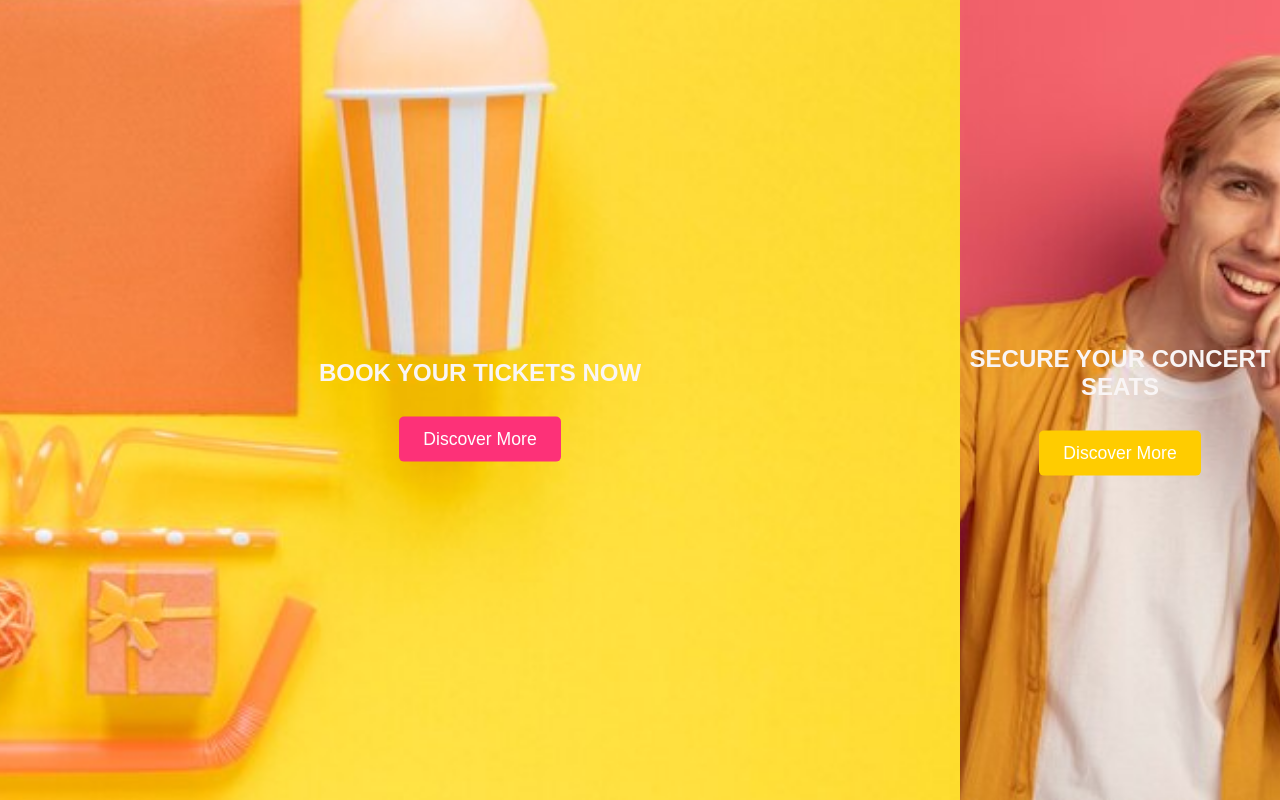
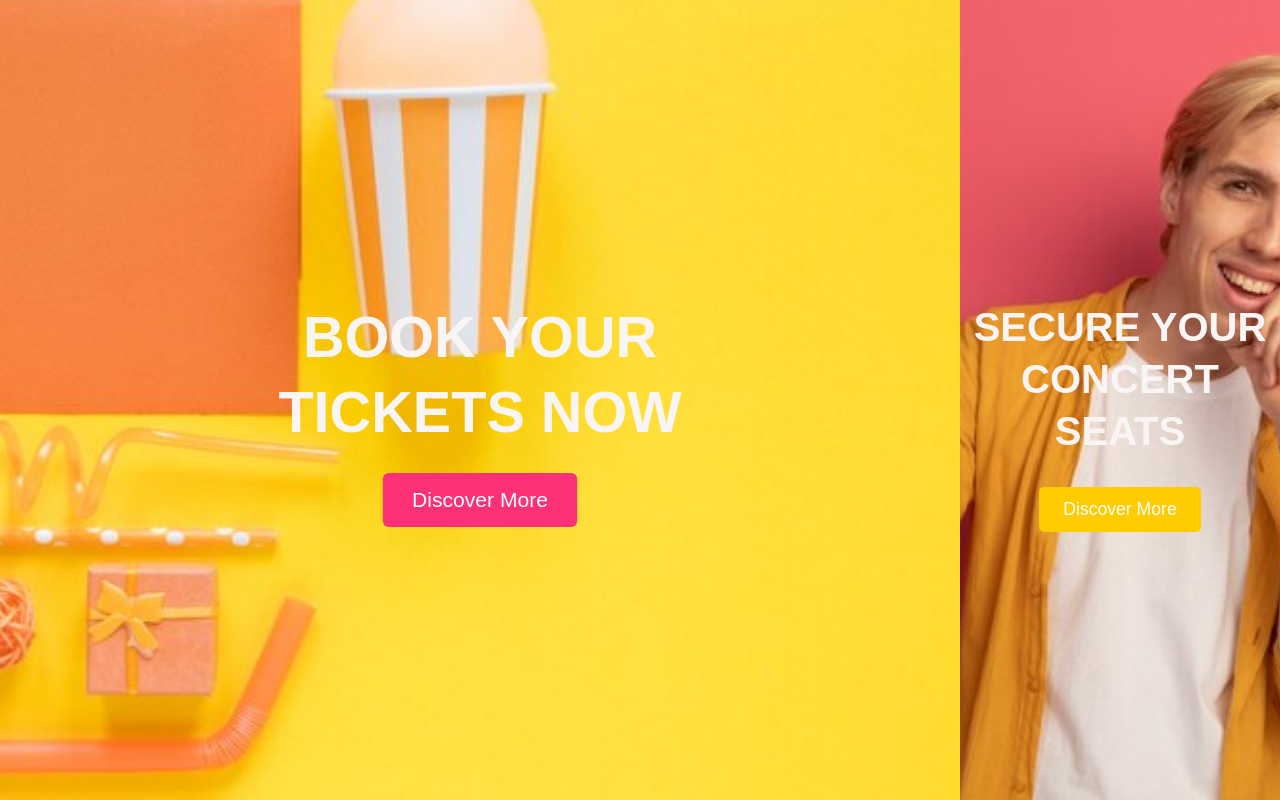
Before and after one commit to AASTHA2020/ticketbooking_react, a React (Vite) app: page / in a window 1280 px wide. Built offline with nearby package versions, Linux system fonts and the light colour scheme.

Commit message:
smooth transition

```diff
--- a/src/pages/Home.jsx
+++ b/src/pages/Home.jsx
@@ -18,14 +18,14 @@ const Home = () => {
       <div className={styles.section}>
         <img src={leftImage} alt="Book Your Tickets Now" className={styles.image} />
         <div className={styles.overlay}>
-          <h2 className={styles.header}>BOOK YOUR <b>TICKETS NOW</b></h2>
+          <h2 className={styles.header}>BOOK YOUR <br /> TICKETS NOW</h2>
           <button className={styles.leftButton} onClick={() => handleNavigate('/ticketBooking')}>Discover More</button>
         </div>
       </div>
       <div className={styles.section}>
         <img src={rightImage} alt="Secure Your Concert Seats" className={styles.image} />
         <div className={styles.overlay}>
-          <h2 className={styles.header}>SECURE YOUR <b>CONCERT SEATS</b></h2>
+          <h2 className={styles.header}>SECURE YOUR <br /> CONCERT SEATS</h2>
           <button className={styles.rightButton} onClick={() => handleNavigate('/ticketBooking')}>Discover More</button>
         </div>
       </div>
--- a/src/styles/Home.module.css
+++ b/src/styles/Home.module.css
@@ -37,9 +37,13 @@
   left: 50%;
   transform: translate(-50%, -50%);
   color: rgb(249, 245, 245);
-  font-weight: bolder;
   text-align: center;
   width: 100%; /* Ensure overlay covers the entire section */
+  transition: transform 1s cubic-bezier(0.42, 0, 0.58, 1); /* Smooth transition for zoom effect */
+}
+
+.section:hover .overlay {
+  transform: translate(-50%, -50%) scale(1.2); /* Zoom effect for overlay */
 }
 
 /* Ensure buttons are clickable */
@@ -74,3 +78,15 @@
   transform: translateY(-4px); /* Lift effect */
   box-shadow: 0 6px 12px rgba(0, 0, 0, 0.3); /* Enhanced shadow */
 }
+
+.header {
+  font-size: 2.5rem; /* Increase font size */
+  font-weight: bold; /* Make font bold */
+  line-height: 1.3; /* Increase line height for better readability */
+  margin-bottom: 20px; /* Add space below the header */
+  transition: transform 1s cubic-bezier(0.42, 0, 0.58, 1); /* Smooth transition for zoom effect */
+}
+
+.section:hover .header {
+  transform: scale(1.2); /* Zoom effect for header */
+}
```
